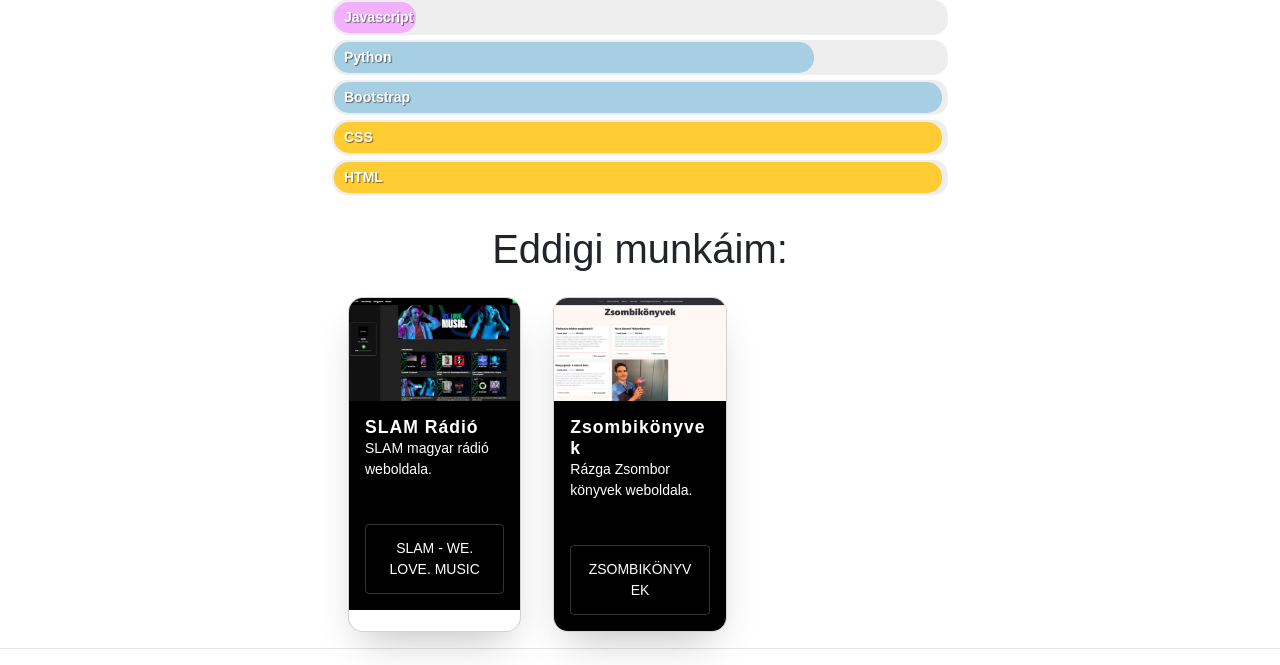
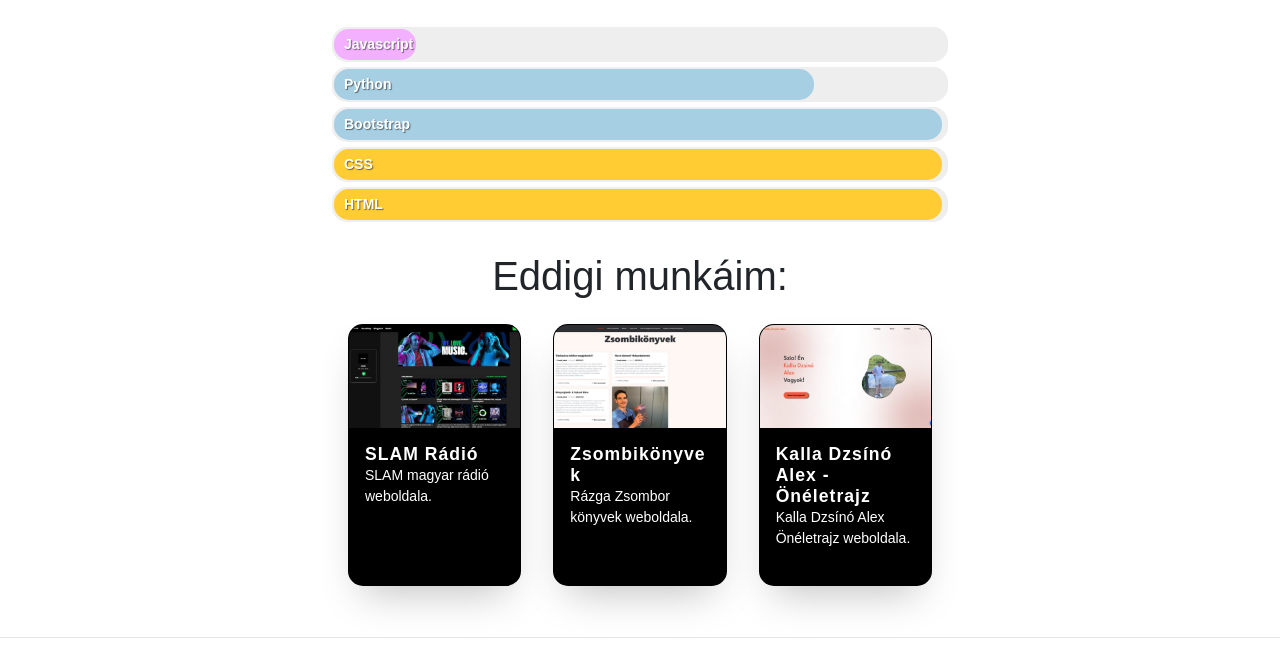
Before and after one commit to kalladzsino/sajat-portfolio, a plain HTML site: page portfolio.html in a window 1280 px wide. Shown: the part 934-1599 px from the top of the page. Drawn offline with nearby package versions, Linux system fonts and the light colour scheme.

Commit message:
upda0907

```diff
--- a/css/style.css
+++ b/css/style.css
@@ -625,12 +625,13 @@ img {
 }
 
 .card {
-  background-color: white;
+  background-color: rgb(0, 0, 0);
   border-radius: 15px;
   box-shadow: 0 20px 40px -14px rgba(0, 0, 0, 0.25);
   display: flex;
   flex-direction: column;
   overflow: hidden;
+  margin-bottom: 35px;
 }
 
 .card_content {
@@ -660,3 +661,7 @@ img {
   margin-top: 35px;
   text-align: center;
 }
+
+.cimkoz{
+  margin-bottom: 35px;
+}
--- a/portfolio.html
+++ b/portfolio.html
@@ -33,7 +33,7 @@
     </div>
 </div>
 <div class="container horgony terkoz">
-    <h1 class="cim">Olyan programozási nyelvek, amiket ismerek</h1>
+    <h1 class="cim cimkoz">Olyan programozási nyelvek, amiket ismerek</h1>
     <div class="bar learning" data-skill="Javascript"></div>
     <div class="bar back basic" data-skill="Python"></div>
     <div class="bar back intermediate" data-skill="Bootstrap"></div>
@@ -48,8 +48,7 @@
                   <div class="card_image"><img src="img/slamweb.png" alt="SLAM Weboldal" title="SLAM Weboldal"></div>
                   <div class="card_content">
                     <h2 class="card_title">SLAM Rádió</h2>
-                    <p class="card_text">SLAM magyar rádió weboldala.</p><br>
-                    <button class="btn card_btn">SLAM - WE. LOVE. MUSIC</button>
+                    <p class="card_text">SLAM magyar rádió weboldala.</p>
                   </div>
                 </div>
               </li>
@@ -58,8 +57,16 @@
                   <div class="card_image"><img src="img/zsombikonyvekweb.png" alt="Zsombikönyvek Weboldal" title="Zsombikönyvek Weboldal"></div>
                   <div class="card_content">
                     <h2 class="card_title">Zsombikönyvek</h2>
-                    <p class="card_text">Rázga Zsombor könyvek weboldala.</p><br>
-                    <button class="btn card_btn">Zsombikönyvek</button>
+                    <p class="card_text">Rázga Zsombor könyvek weboldala.</p>
+                  </div>
+                </div>
+              </li>
+              <li class="cards_item">
+                <div class="card">
+                  <div class="card_image"><img src="img/sajatweboneletrajz.png" alt="Kalla Dzsínó Alex - Önéletrajz Weboldal" title="Kalla Dzsínó Alex - Önéletrajz Weboldal"></div>
+                  <div class="card_content">
+                    <h2 class="card_title">Kalla Dzsínó Alex - Önéletrajz</h2>
+                    <p class="card_text">Kalla Dzsínó Alex Önéletrajz weboldala.</p>
                   </div>
                 </div>
               </li>
```
Also changed, not shown: img/sajatweboneletrajz.png (added).
